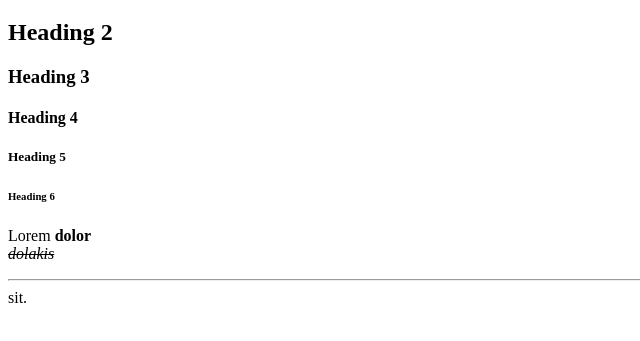
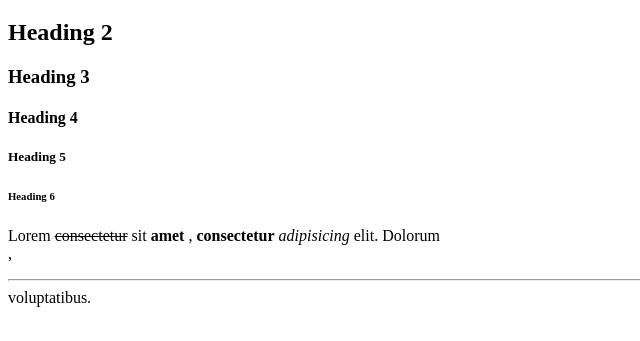
Before and after one commit to stipedolic/HTMLCSS, a plain HTML site: page htmlsandbox/04_typography.html in a window 1280 px wide. Shown: the part 61-402 px from the top of the page, without its empty margins (0-640 px from the left). Drawn offline with Linux system fonts and the light colour scheme.

Commit message:
Komitam typography

```diff
--- a/htmlsandbox/04_typography.html
+++ b/htmlsandbox/04_typography.html
@@ -16,8 +16,6 @@
     <h6>Heading 6</h6>
 
     <!-- Paragraphs -->
-    <p>Lorem <strong> dolor </strong> <em>
-        <br> <del> dolakis </del> <br>
-    <hr> </em>sit.</p>
+    <p>Lorem <del>consectetur</del> sit <strong>amet</strong> , <b>consectetur</b>  <em>adipisicing</em> elit. Dolorum<br>, <hr>voluptatibus.</p>
 </body>
 </html>
```
